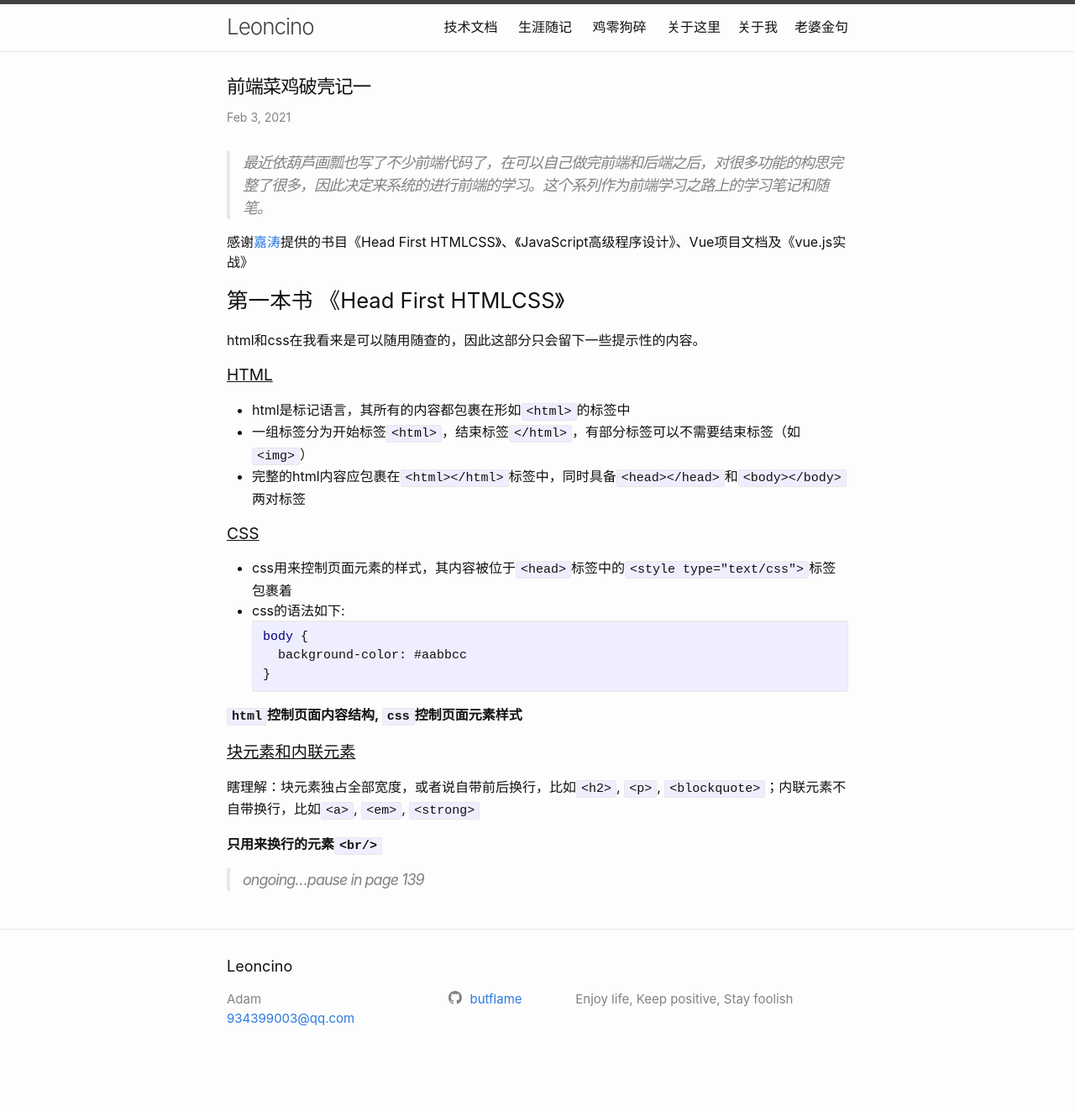
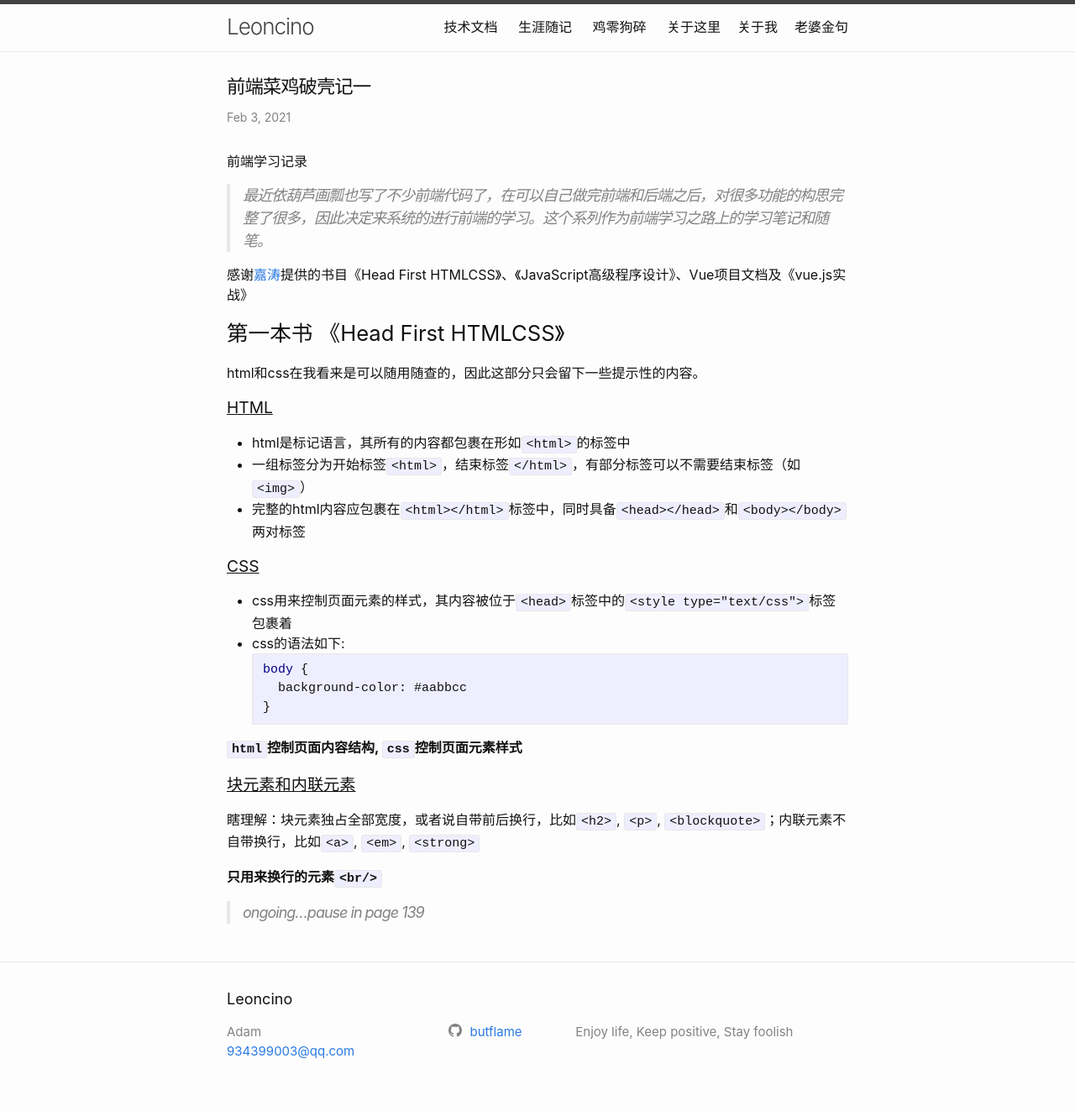
Before and after one commit to butflame/butflame.github.io, a Jekyll site: the page built from _posts/frontend/2021-02-03-start-front-end-1.md, in a window 1280 px wide. Shown: the whole page at 84% size. Built offline with Jekyll 4.4.1, drawn with Linux system fonts in a browser that asks for light colours; before the commit the page ends 1284 px from its top, so only the background shows below that.

Commit message:
fix post desc

```diff
--- a/_posts/frontend/2021-02-03-start-front-end-1.md
+++ b/_posts/frontend/2021-02-03-start-front-end-1.md
@@ -5,6 +5,7 @@ category: tech
 date: 2021-02-03 23:07:22 +0800
 tags: 前端 html+css
 ---
+前端学习记录
 
 > 最近依葫芦画瓢也写了不少前端代码了，在可以自己做完前端和后端之后，对很多功能的构思完整了很多，因此决定来系统的进行前端的学习。这个系列作为前端学习之路上的学习笔记和随笔。
 
```
